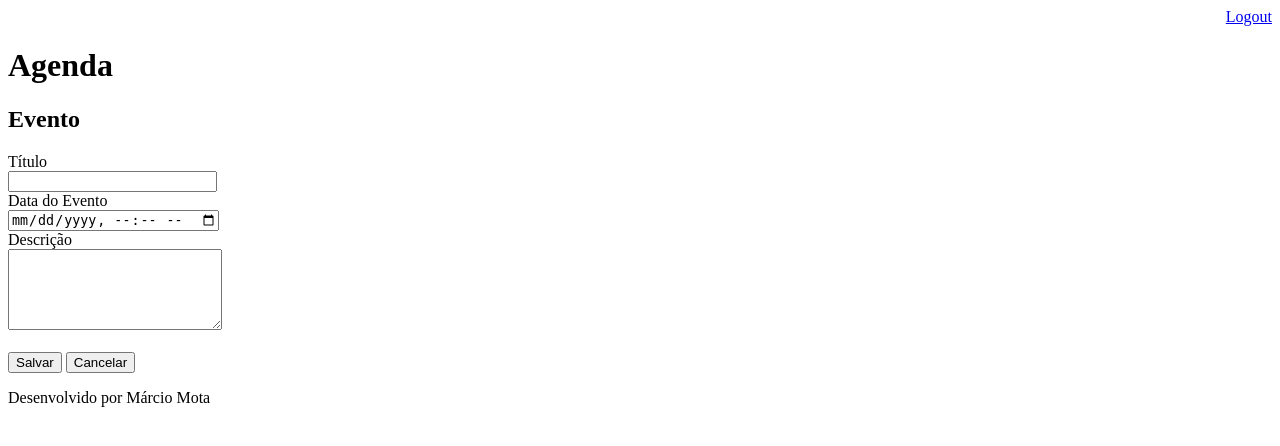
After one commit to MarcioSSMota/agenda, a Django app: page /agenda/evento/ in a window 1280 px wide. The commit adds this page. Shown: the top 446 px of the page. Run offline with Django 3.2, Linux system fonts and the light colour scheme; a user stored in the database is signed in.

Commit message:
Cadastro de Eventos

```diff
--- a/agenda/urls.py
+++ b/agenda/urls.py
@@ -23,6 +23,8 @@ urlpatterns = [
     path('agenda/',views.lista_eventos), #chamar aqui a nova visão
     #path('', views.index) #se for a raiz direcionar para a agenda...pode usar esse ou o abaixo
     path('', RedirectView.as_view(url='/agenda/')), #se for a raiz direcionar para a agenda
+    path('agenda/evento/',views.evento),
+    path('agenda/evento/submit',views.submit_evento), #nova rota para o botão Salvar
     path('login/', views.login_user),
     path('login/submit', views.submit_login),
     path('logout/', views.logout_user),
--- a/core/views.py
+++ b/core/views.py
@@ -39,3 +39,21 @@ def lista_eventos(request):
     #evento = Evento.objects.all() #filtrar todos
     dados = {'eventos': evento }
     return render(request,'agenda.html',dados) #chamar a página html
+
+@login_required(login_url='/login/')
+#nova def para realizar o cadastro de eventos
+def evento(request):
+    return render(request,'evento.html')
+
+@login_required(login_url='/login/')
+def submit_evento(request):
+    if request.POST:
+        titulo = request.POST.get('titulo')
+        data_evento = request.POST.get('data_evento')
+        descricao = request.POST.get('descricao')
+        usuario = request.user
+        Evento.objects.create(titulo=titulo,
+                              data_evento=data_evento,
+                              descricao=descricao,
+                              usuario=usuario)
+    return redirect('/')
--- a/templates/agenda.html
+++ b/templates/agenda.html
@@ -2,6 +2,10 @@
 
 {% block content %}
     <h2>Agendamentos</h2>
+
+    <a href="evento/">
+       <button type="submit">Novo Evento</button>
+    </a>
 
     <ul style="font-size: 18px">
     {% for evento in eventos %}
--- /dev/null
+++ b/templates/evento.html
@@ -0,0 +1,25 @@
+{% extends "model-page.html" %}
+
+{% block content %}
+<h2>Evento</h2>
+
+<form action="submit" method="post"> {% csrf_token %}
+    <label>Título</label>
+    <br>
+    <input type="text" name="titulo" size="23">
+    <br>
+    <label>Data do Evento</label>
+    <br>
+    <input type="datetime-local" name="data_evento" size="23">
+    <br>
+    <label>Descrição</label>
+    <br>
+    <textarea name="descricao" rows="5" cols="24"></textarea>
+    <br>
+    <br>
+    <button type="submit">Salvar</button>
+    <a href="/">
+       <button type="button">Cancelar</button>
+    </a>
+</form>
+{% endblock %}
```
Also changed, not shown: db.sqlite3, 1 other file.
